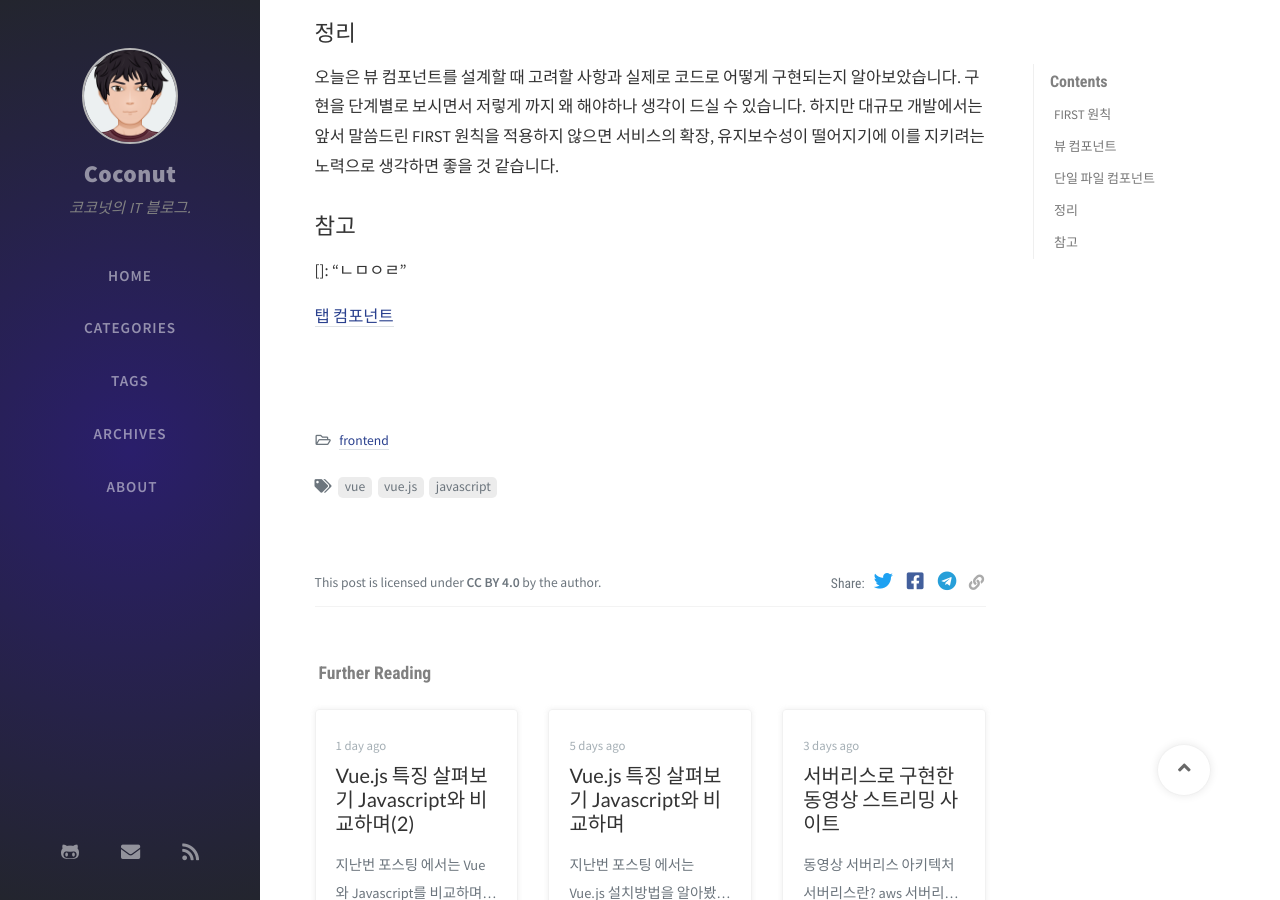
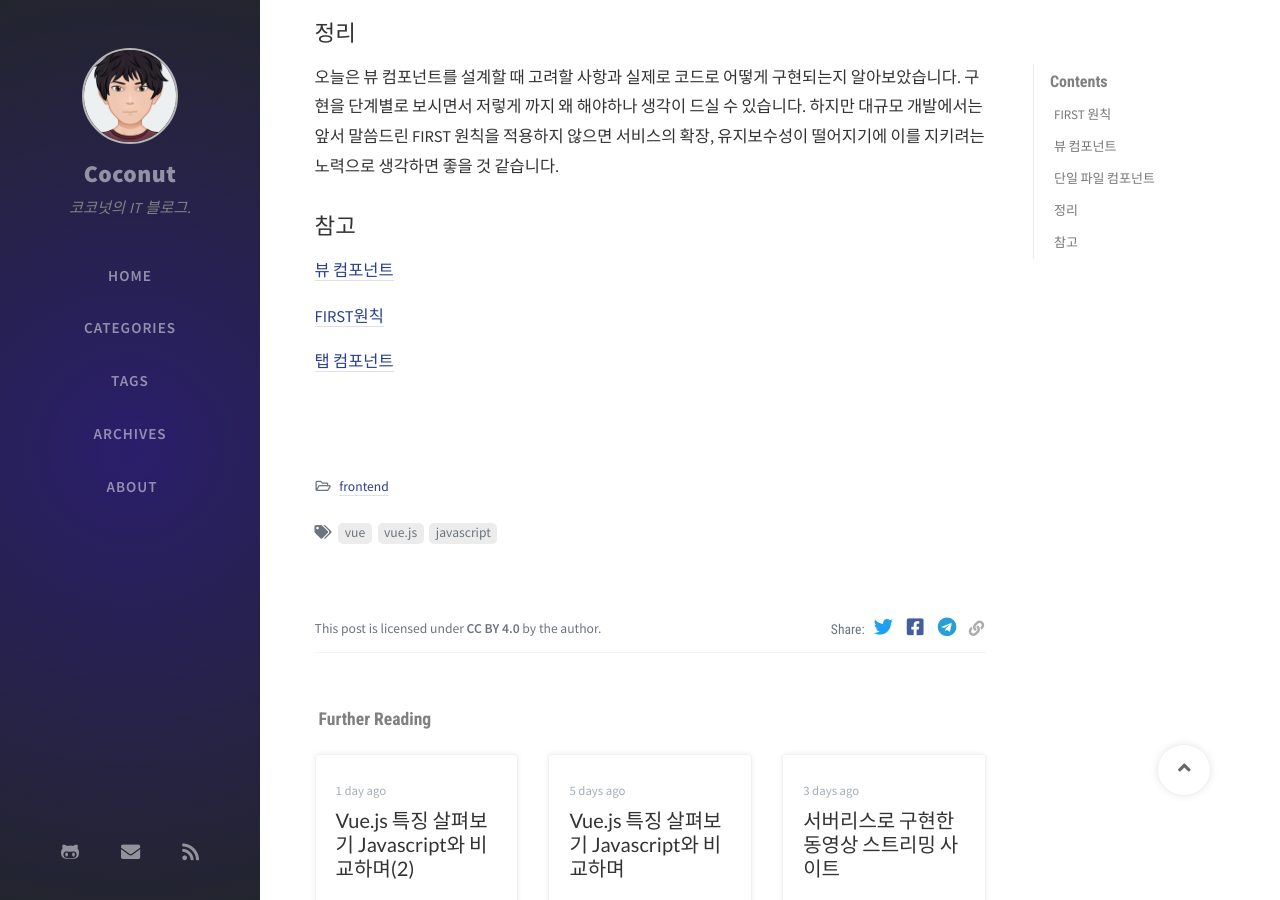
Before and after one commit to coconutstd/coconutstd.github.io, a Jekyll site: the page built from _posts/2020-10-30-Vue.js-3.md, in a window 1280 px wide and 900 px high, scrolled down 3920 px. Built offline with Jekyll 4.4.1, drawn with Linux system fonts in a browser that asks for light colours; nearby versions of some CDN libraries; comment, search, counter and statistics services are not loaded; some of the changed lines change nothing that is shown.

Commit message:
No10. 포스팅(주제: Vue.js 개발) - 참고 최종

```diff
--- a/_posts/2020-10-30-Vue.js-3.md
+++ b/_posts/2020-10-30-Vue.js-3.md
@@ -181,10 +181,8 @@ export default {
 
 ## 참고
 
-[]: 	"ㄴㅁㅇㄹ"
+[뷰 컴포넌트](https://joshua1988.github.io/vue-camp/vue/components.html)
+
+[FIRST원칙](https://addyosmani.com/first/ )
 
 [ 탭 컴포넌트 ](https://www.inflearn.com/course/%EC%88%9C%EC%88%98js-vuejs-%EA%B0%9C%EB%B0%9C-%EA%B0%95%EC%A2%8C/dashboard)
-
-[뷰 컴포넌트]: https://joshua1988.github.io/vue-camp/vue/components.html
-[FIRST원칙]: https://addyosmani.com/first/
-[탭 컴포넌트]: https://www.inflearn.com/course/%EC%88%9C%EC%88%98js-vuejs-%EA%B0%9C%EB%B0%9C-%EA%B0%95%EC%A2%8C/dashboard
```
